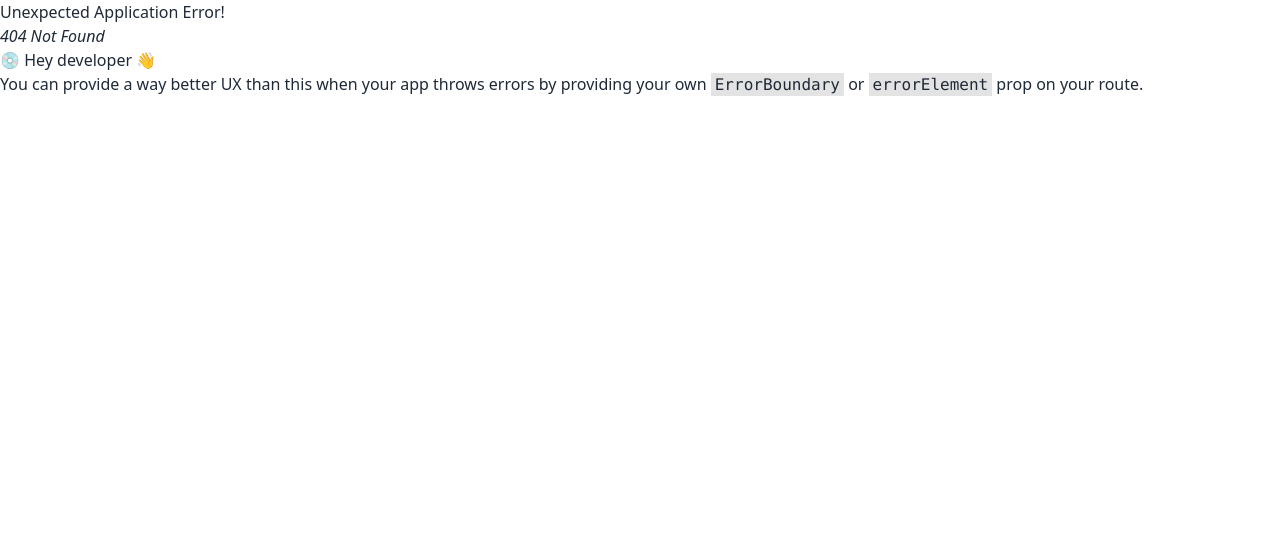
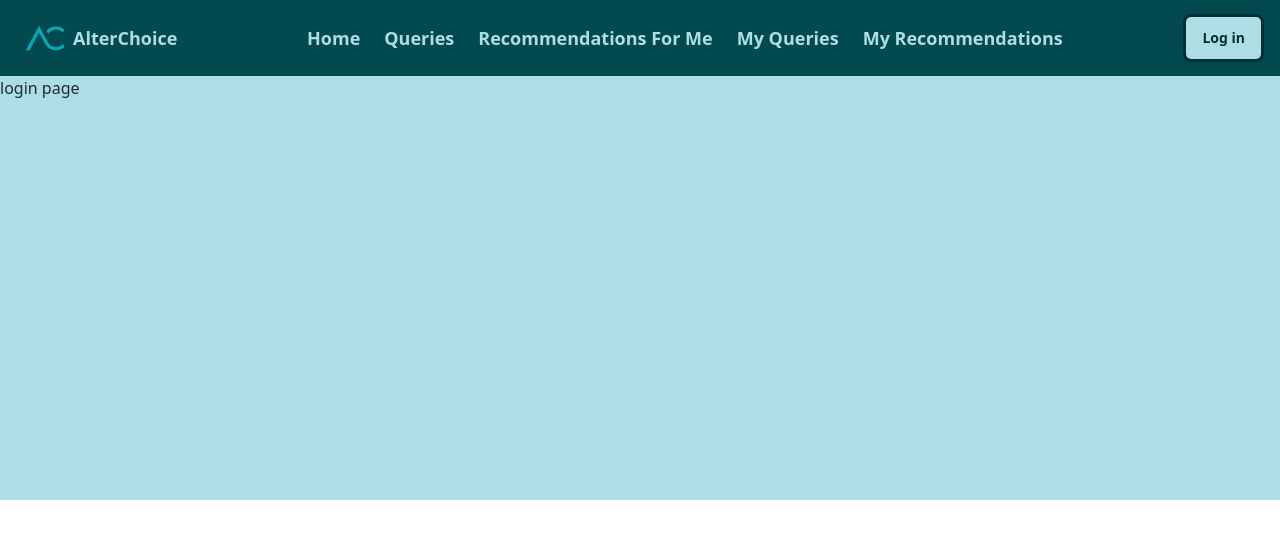
Before and after one commit to Rasc3ta/AlterChoice-client, a React (Vite) app: page /login in a window 1280 px wide. Before the commit this address had no page. Shown: the top 538 px of the page. Built offline with nearby package versions, Linux system fonts and the light colour scheme.

Commit message:
tweaks to navbar

```diff
--- a/index.html
+++ b/index.html
@@ -6,7 +6,7 @@
     <meta name="viewport" content="width=device-width, initial-scale=1.0" />
     <title>AlterChoice</title>
   </head>
-  <body>
+  <body class="">
     <div id="root"></div>
     <script type="module" src="/src/main.jsx"></script>
   </body>
--- a/src/App.jsx
+++ b/src/App.jsx
@@ -9,11 +9,11 @@ function App() {
   const [count, setCount] = useState(0)
 
   return (
-    <div className=''>
+    <div className="bg-lightBlue min-h-[500px]">
       <Navbar></Navbar>
       <Outlet></Outlet>
     </div>
-  )
+  );
 }
 
 export default App
--- /dev/null
+++ b/src/Authentication/Login.jsx
@@ -0,0 +1,9 @@
+import PropTypes from "prop-types";
+
+const Login = () => {
+  return <div>login page</div>;
+};
+
+Login.propTypes = {};
+
+export default Login;
--- a/src/main.jsx
+++ b/src/main.jsx
@@ -4,6 +4,7 @@ import App from "./App.jsx";
 import "./index.css";
 import { RouterProvider, createBrowserRouter } from "react-router-dom";
 import Home from "./home/Home.jsx";
+import Login from "./Authentication/Login.jsx";
 
 const routes = createBrowserRouter([
   {
@@ -13,6 +14,10 @@ const routes = createBrowserRouter([
       {
         path: '/',
         element: <Home></Home>
+      },
+      {
+        path:'/login',
+        element: <Login></Login>
       }
      ]
   },
--- a/src/shared/Navbar.jsx
+++ b/src/shared/Navbar.jsx
@@ -25,7 +25,7 @@ const Navbar = () => {
   );
 
   return (
-    <div className="bg-darkBlue px-2">
+    <div className="bg-darkBlue px-2 min-w-[425px]">
       <div
         id="navbar"
         className="navbar max-w-[1280px] mx-auto  text-lightBlue justify-between"
@@ -50,21 +50,23 @@ const Navbar = () => {
             </div>
             <ul
               tabIndex={0}
-              className="menu menu-sm dropdown-content mt-3 z-[1] p-2 shadow  rounded-box bg-darkBlue w-[250px] font-bold"
+              className="menu menu-sm dropdown-content mt-3 z-[1] p-2 shadow  rounded-box bg-darkBlue w-[250px] font-bold "
             >
               {links}
             </ul>
           </div>
-          <a className="btn btn-ghost text-lg w-[185px]">
+          <a className="btn px-2 btn-ghost text-lg ">
             <img src={logo} className="w-10" /> AlterChoice{" "}
           </a>
         </div>
         <div className="navbar-center hidden lg:flex">
-          <ul className="menu menu-horizontal px-1 font-bold">{links}</ul>
+          <ul className="menu menu-horizontal px-1 font-bold text-lg">
+            {links}
+          </ul>
         </div>
         <div className="navbar-end gap-1 w-auto">
           <a className="btn button">Log in</a>
-          <a className="btn button">Log out</a>
+          {/* <a className="btn button">Log out</a> */}
         </div>
       </div>
     </div>
```
